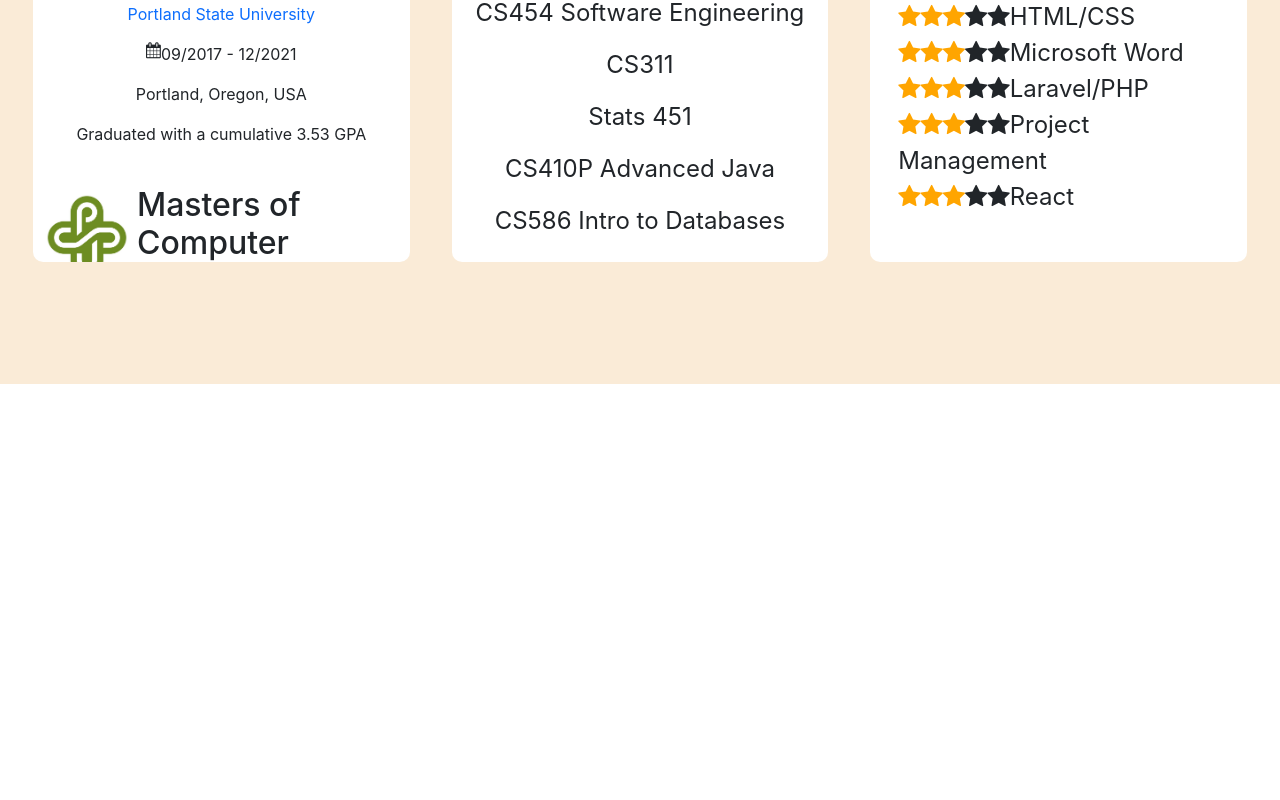
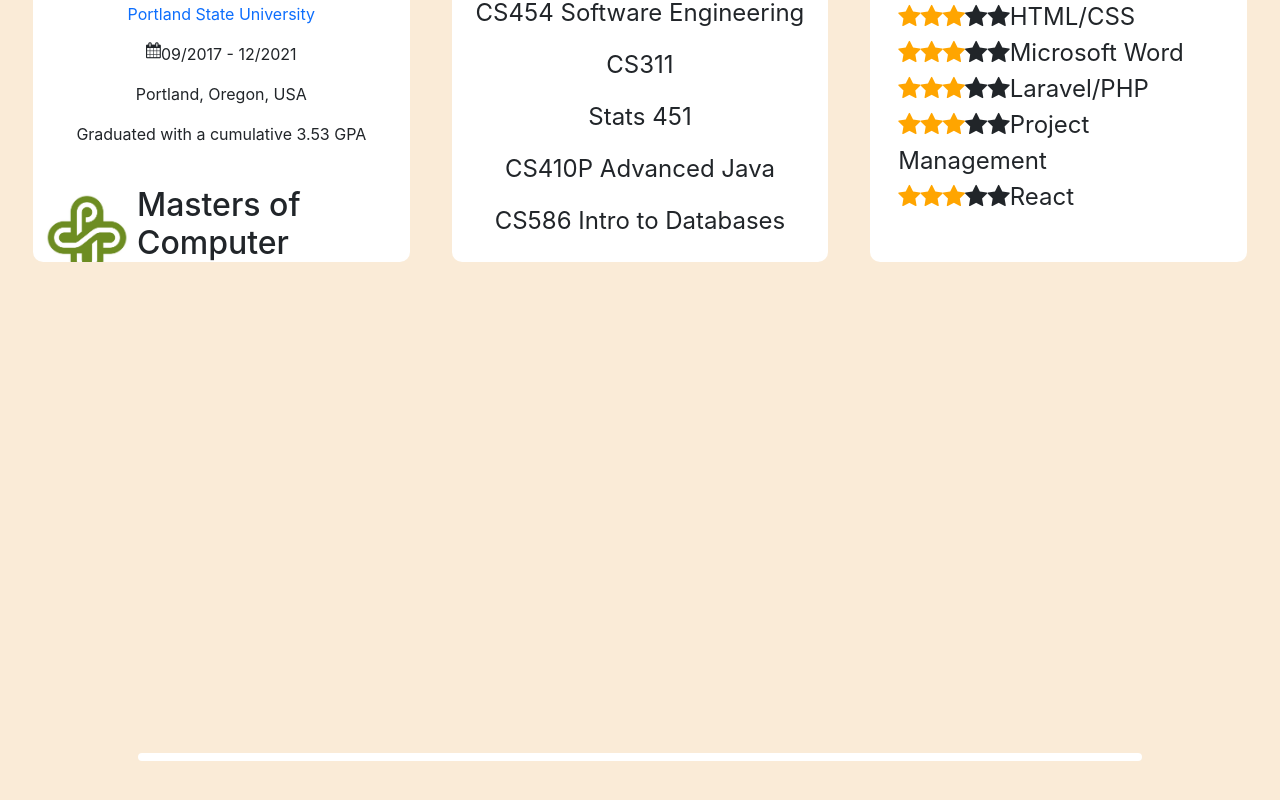
Before and after one commit to DionSat/Personal-Website, a React (Create React App) app: page / in a window 1280 px wide. Shown: the part 1161-1961 px from the top of the page. Before the commit the page ends 1545 px from the top, so only its background shows below. Built offline with nearby package versions, Linux system fonts and the light colour scheme.

Commit message:
Added Project Page

```diff
--- a/src/App.css
+++ b/src/App.css
@@ -29,6 +29,11 @@ body {
 }
 
 #experience {
+  /*background-image: url("background.png");*/
+  background-color: antiquewhite;
+}
+
+#projects {
   /*background-image: url("background.png");*/
   background-color: antiquewhite;
 }
@@ -155,3 +160,12 @@ body {
 .course_list {
   font-size: 24px;
 }
+
+.project_container {
+  margin: auto;
+  padding: 4px;
+  background-color: white;
+  width: 80%;
+  border-radius: 10px;
+  font-size: 24px;
+}
--- a/src/App.js
+++ b/src/App.js
@@ -12,6 +12,7 @@ import {
 import Welcome from "./Components/Welcome.jsx";
 import Navigation from "./Components/Navigation.jsx";
 import Experience from "./Components/Experience.jsx";
+import Projects from "./Components/Projects.jsx";
 import "./App.css";
 
 const styles = {
@@ -26,6 +27,7 @@ class App extends React.Component {
         <Navigation />
         <Welcome id='welcome' />
         <Experience id='experience' />
+        <Projects id='projects' />
       </div>
     );
   }
--- a/src/Components/Experience.jsx
+++ b/src/Components/Experience.jsx
@@ -1,6 +1,4 @@
 import React from "react";
-import my_image from "../Images/me.jpg";
-import hello_prog from "../Images/Hello.png";
 import pcc_logo from "../Images/PCC.png";
 import psu_logo from "../Images/PSU.jpg";
 import { Container } from "react-bootstrap";
--- /dev/null
+++ b/src/Components/Projects.jsx
@@ -0,0 +1,14 @@
+import React from "react";
+import pcc_logo from "../Images/PCC.png";
+import psu_logo from "../Images/PSU.jpg";
+import { Container } from "react-bootstrap";
+
+export default function Projects({ id }) {
+  return (
+    <Container fluid className='w-100 h-100 d-flex align-items-center' id={id}>
+      <div className='project_container'>
+        <div className='my_projects'></div>
+      </div>
+    </Container>
+  );
+}
```
